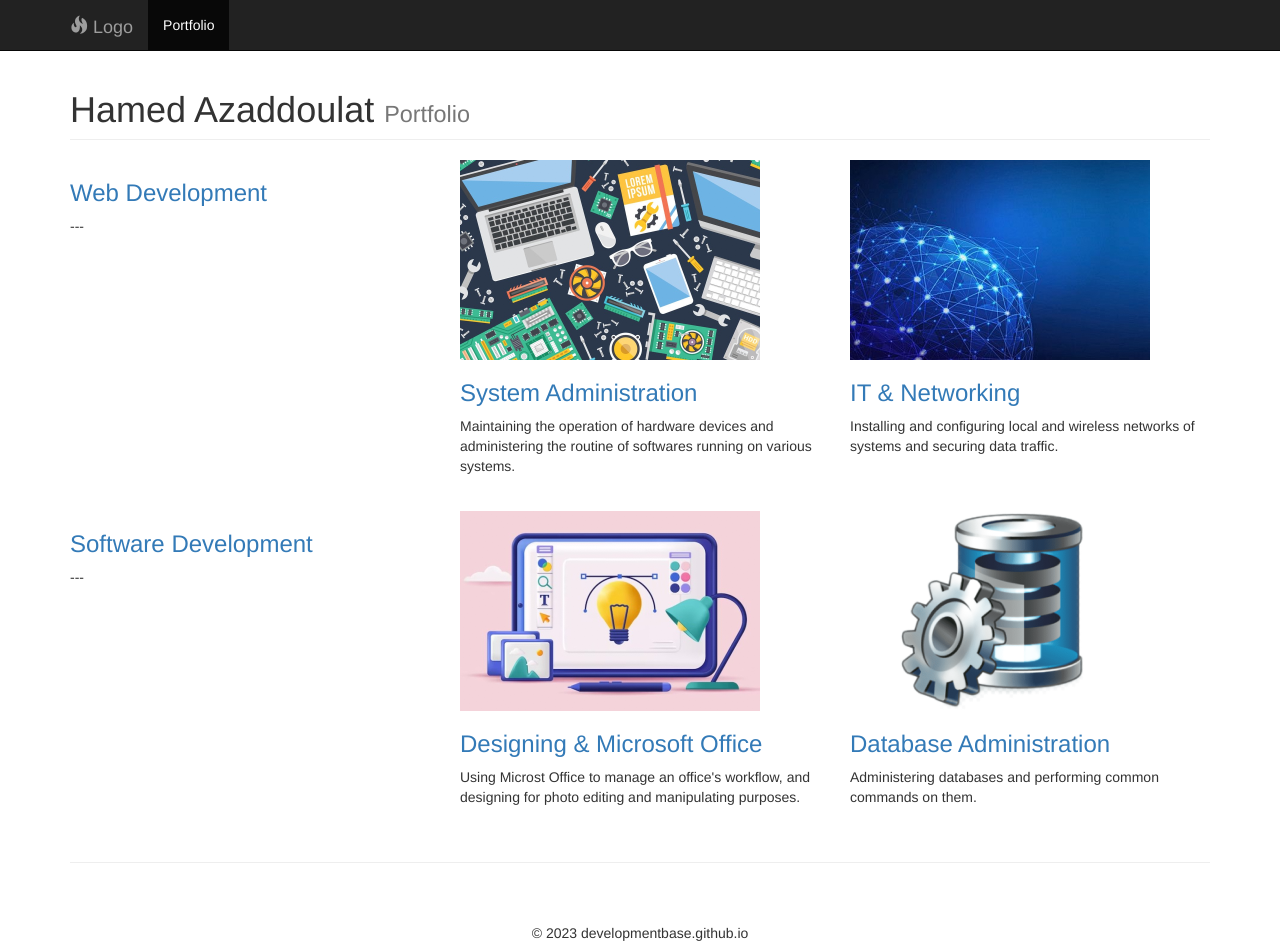
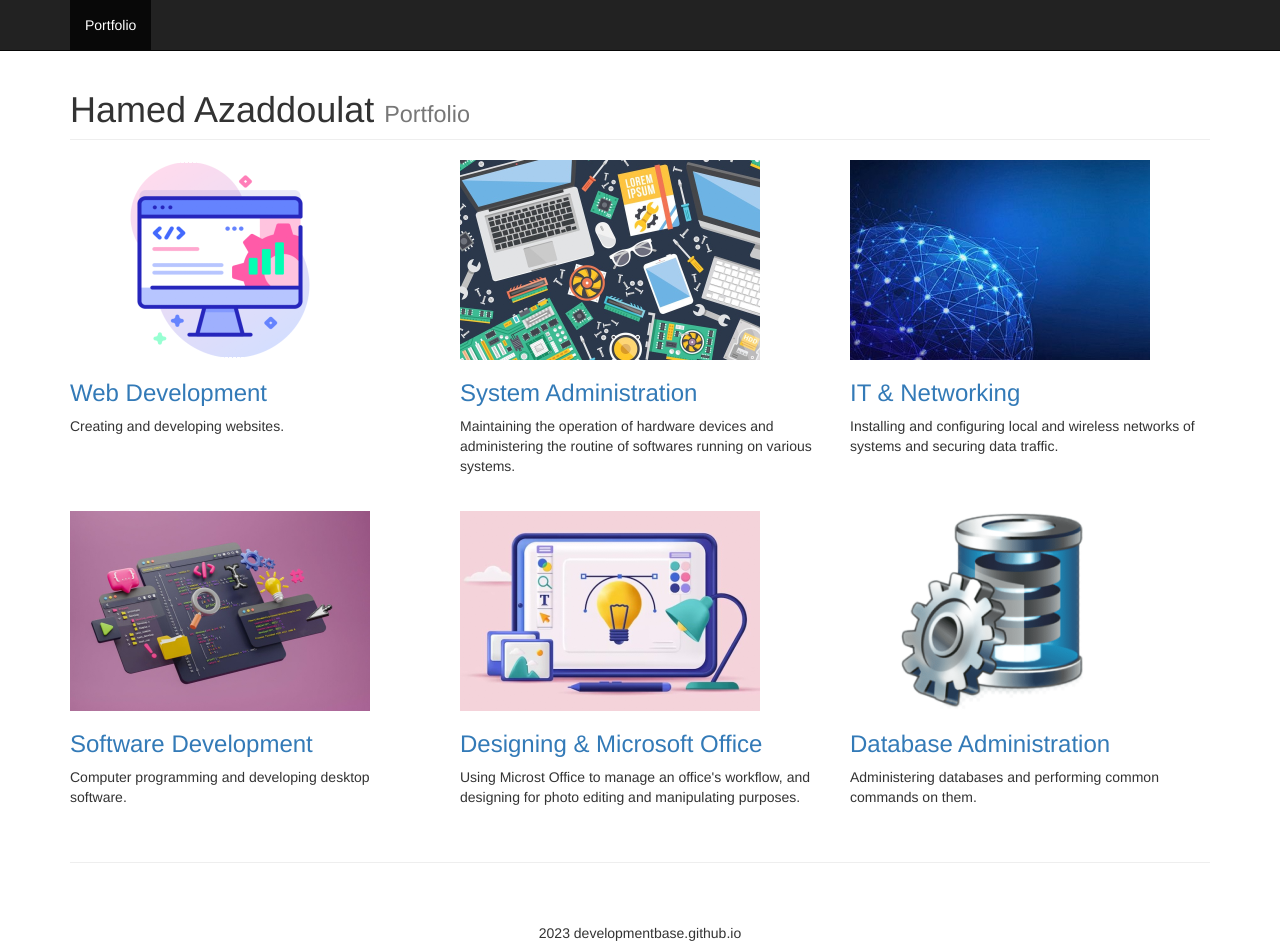
Before and after one commit to DevelopmentBase/DevelopmentBase.github.io, a plain HTML site: page index.html in a window 1280 px wide. Drawn offline with Linux system fonts and the light colour scheme.

Commit message:
Major Changes

```diff
--- a/index.html
+++ b/index.html
@@ -4,40 +4,22 @@
     <meta charset="utf-8">
     <meta http-equiv="X-UA-Compatible" content="IE=edge">
     <meta name="viewport" content="width=device-width, initial-scale=1">
-
     <title>Hamed Azaddoulat Portfolio</title>
-
     <link href="css/bootstrap.min.css" rel="stylesheet">
-
     <link href="css/custom.css" rel="stylesheet">
-
 </head>
-
 <body>
-
+    <!-- Navigation -->
     <nav class="navbar navbar-inverse navbar-fixed-top" role="navigation">
         <div class="container">
             <!-- Logo and responsive toggle -->
-            <div class="navbar-header">
-                <button type="button" class="navbar-toggle" data-toggle="collapse" data-target="#bs-example-navbar-collapse-1">
-                    <span class="sr-only">Toggle navigation</span>
-                    <span class="icon-bar"></span>
-                    <span class="icon-bar"></span>
-                    <span class="icon-bar"></span>
-                </button>
-                <a class="navbar-brand" href="#">
-                	<span class="glyphicon glyphicon-fire"></span>
-                	Logo
-                </a>
-            </div>
+
             <!-- Navbar links -->
             <div class="collapse navbar-collapse" id="bs-example-navbar-collapse-1">
                 <ul class="nav navbar-nav">
                     <li class="active">
                         <a href="#">Portfolio</a>
                     </li>
-                </ul>
-                <ul class="nav navbar-nav navbar-right">
                 </ul>
             </div>
             <!-- /.navbar-collapse -->
@@ -62,12 +44,12 @@
         <div class="row">
             <div class="col-md-4 portfolio-item">
                 <a href="#">
-                    <img class="img-responsive" src="#" alt="">
+                    <img class="img-responsive" src="images/Web_Title.png" alt="">
                 </a>
                 <h3>
                     <a href="#">Web Development</a>
                 </h3>
-                <p>---</p>
+                <p>Creating and developing websites.</p>
             </div>
             <div class="col-md-4 portfolio-item">
                 <a href="#">
@@ -94,12 +76,12 @@
         <div class="row">
             <div class="col-md-4 portfolio-item">
                 <a href="#">
-                    <img class="img-responsive" src="#" alt="">
+                    <img class="img-responsive" src="images/Soft_Title.png" alt="">
                 </a>
                 <h3>
                     <a href="#">Software Development</a>
                 </h3>
-                <p>---</p>
+                <p>Computer programming and developing desktop software.</p>
             </div>
             <div class="col-md-4 portfolio-item">
                 <a href="#">
@@ -128,7 +110,7 @@
         <footer>
             <div class="row">
                 <div class="col-lg-12">
-                    <p>&copy; 2023 developmentbase.github.io</p>
+                    <p>2023 developmentbase.github.io</p>
                 </div>
             </div>
             <!-- /.row -->
@@ -142,7 +124,5 @@
 
     <!-- Bootstrap Core JavaScript -->
     <script src="js/bootstrap.min.js"></script>
-
 </body>
-
 </html>
```
Also changed, not shown: images/Soft_Title.png (added), images/Web_Title.png (added), imgs/How-to-Become-a-Software-Engineer - Copy.jpg (deleted), imgs/Screenshot 2023-03-10 160850.jpg (deleted), imgs/i.png (deleted), imgs/i2.png (deleted), imgs/i3.png (deleted), imgs/i4.png (deleted), imgs/img1 - Copy.jpg (deleted), imgs/img1.jpg (deleted), imgs/n1 - Copy.jpg (deleted), imgs/n1.jpg (deleted), imgs/tst.png (deleted).
